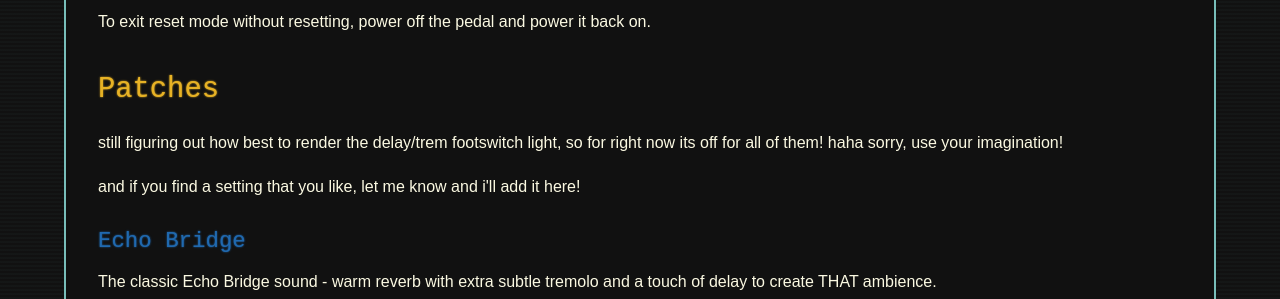
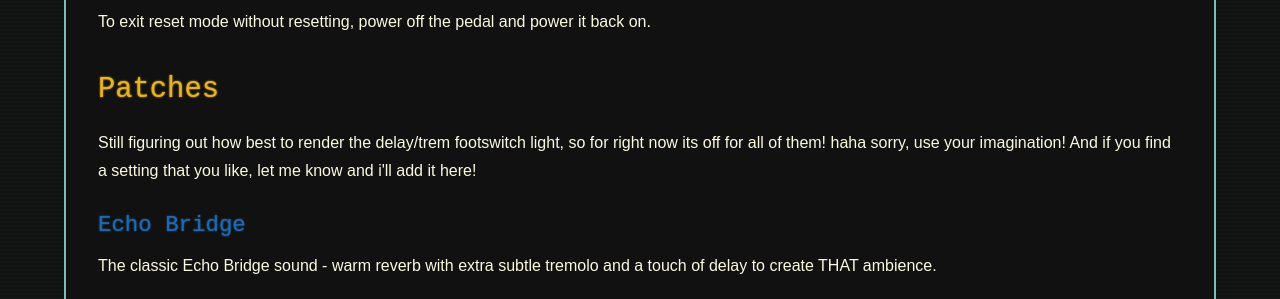
Before and after one commit to danialrami/echo-bridge-manual, a plain HTML site: page index.html in a window 1280 px wide. Shown: the part 2760-3059 px from the top of the page. Drawn offline with nearby package versions, Linux system fonts and the light colour scheme; a web font is replaced by a local one.

Commit message:
updated manual

```diff
--- a/index.html
+++ b/index.html
@@ -446,8 +446,7 @@
 </ol>
 <p>To exit reset mode without resetting, power off the pedal and power it back on.</p>
 <h2 id="patches">Patches</h2>
-<p>still figuring out how best to render the delay/trem footswitch light, so for right now its off for all of them! haha sorry, use your imagination! </p>
-<p>and if you find a setting that you like, let me know and i'll add it here!</p>
+<p>Still figuring out how best to render the delay/trem footswitch light, so for right now its off for all of them! haha sorry, use your imagination! And if you find a setting that you like, let me know and i'll add it here!</p>
 <h3 id="echo-bridge">Echo Bridge</h3>
 <p>The classic Echo Bridge sound - warm reverb with extra subtle tremolo and a touch of delay to create THAT ambience.</p>
 <div class="pedal-diagram-container">
```
Also changed, not shown: 1 other file.
